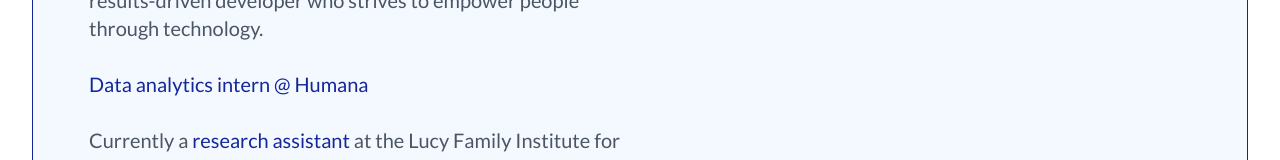
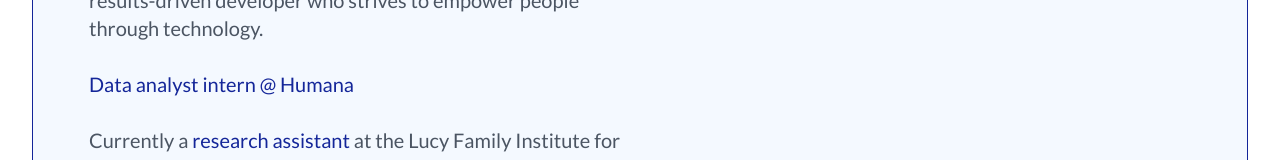
Before and after one commit to johnkimdw/portfolio, a React (Create React App) app: page / in a window 1280 px wide. Shown: the part 311-471 px from the top of the page. Built offline with nearby package versions, Linux system fonts and the light colour scheme.

Commit message:
Update Intro.js

```diff
--- a/src/components/Intro.js
+++ b/src/components/Intro.js
@@ -22,7 +22,7 @@ export default function Intro() {
                             <br/>
                             <p className="mt-1 text-xl font-medium text-gray-600">I am a junior at the University of Notre Dame and a passionate, results-driven developer who strives to empower people through technology.</p>
                             <br/>
-                            <p class="mt-1 text-xl font-medium text-primary">Data analytics intern @ Humana</p>
+                            <p class="mt-1 text-xl font-medium text-primary">Data analyst intern @ Humana</p>
 
                             <br/>
                             <p className="mt-1 text-xl font-medium text-gray-600">Currently a <span className="text-primary">research assistant</span> at the Lucy Family Institute for Data and Society.</p>
```
